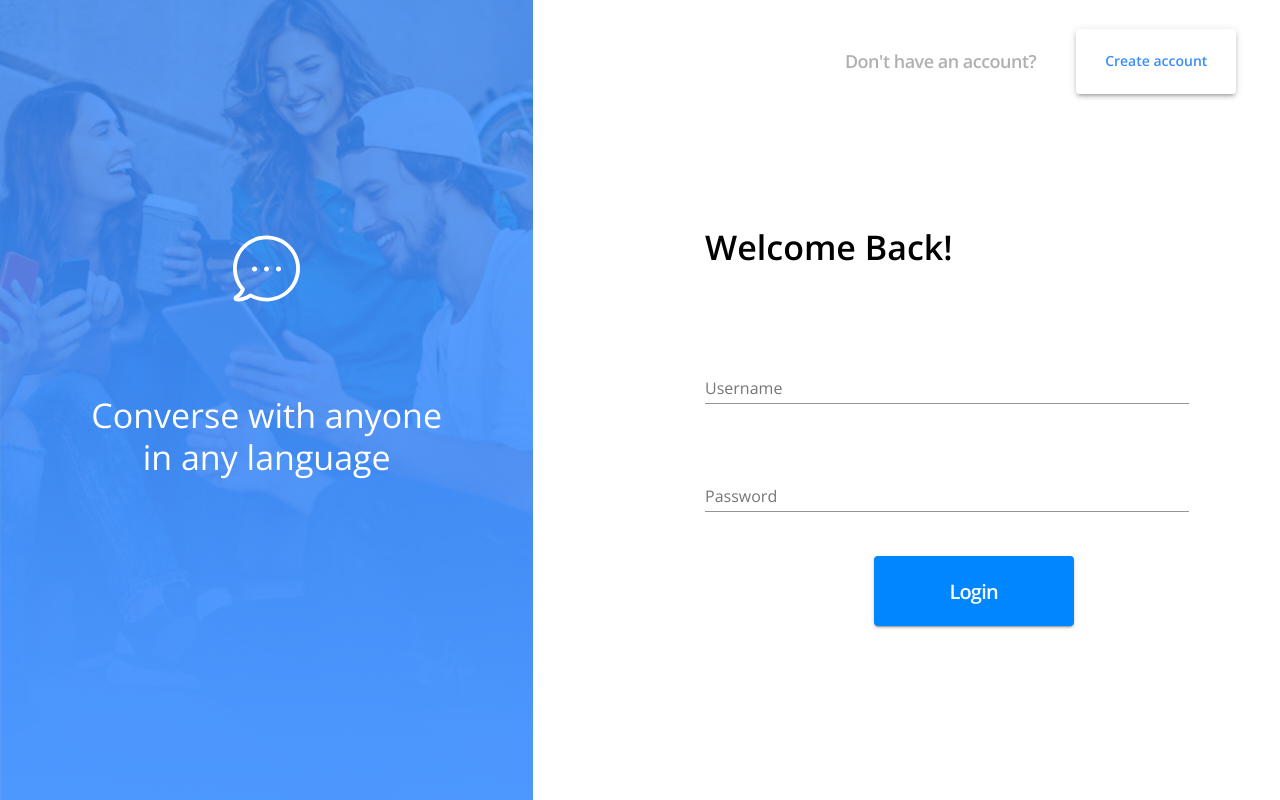
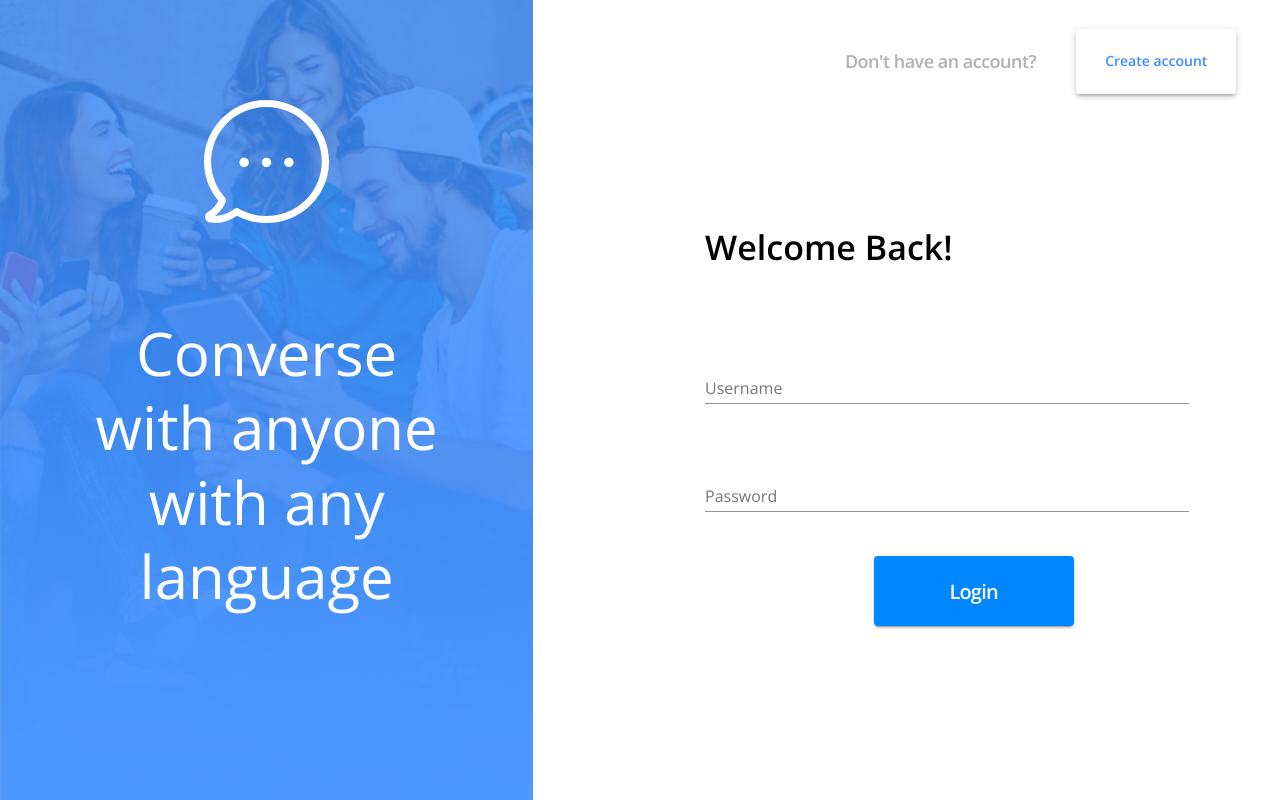
Before and after one commit to parryk303/messenger-9040, a React (Create React App) app in the folder client/: page /login in a window 1280 px wide. Built offline with nearby package versions, Linux system fonts and the light colour scheme; no server answers.

Commit message:
Address comments

```diff
--- a/client/src/Banner.js
+++ b/client/src/Banner.js
@@ -1,17 +1,39 @@
-import { Box, Grid, Typography } from "@material-ui/core";
+import { Box, Grid, Typography, makeStyles } from "@material-ui/core";
 import React from "react";
 import bubble from "./images/bubble.svg";
 
+const useStyles = makeStyles((theme) => ({
+  bubble: {
+    width: 125,
+    [theme.breakpoints.down("md")]: {
+      width: 100,
+      marginTop: 50,
+    },
+  },
+  header: {
+    fontWeight: 500,
+    fontSize: 60,
+    [theme.breakpoints.down("sm")]: {
+      fontSize: 30,
+    },
+    [theme.breakpoints.down("md")]: {
+      fontSize: 40,
+    }
+  }
+}));
+
 const Banner = () => {
+  const classes = useStyles();
+
   return (
     <>
       <Grid>
-        <img src={bubble} alt="bubble" />
+        <img src={bubble} alt="bubble" className={classes.bubble} />
       </Grid>
       <Box p={11}>
         <Grid>
-          <Typography variant="h4" align="center">
-            Converse with anyone in any language
+          <Typography variant="h4" align="center" className={classes.header}>
+            Converse with anyone with any language
           </Typography>
         </Grid>
       </Box>
--- a/client/src/Login.js
+++ b/client/src/Login.js
@@ -13,8 +13,9 @@ import {
 } from "@material-ui/core";
 import { login } from "./store/utils/thunkCreators";
 import LandingPage from "./LandingPage";
+import { theme } from "./themes/theme";
 
-const useStyles = makeStyles((theme) => ({
+const loginSignupStyles = {
   navButton: {
     textAlign: "center",
     variant: "contained",
@@ -32,7 +33,7 @@ const useStyles = makeStyles((theme) => ({
       margin: "5% 0% 11% 5.5%",
     },
     [theme.breakpoints.up("sm")]: {
-      margin: "7% 4% 0% 3%",
+      margin: "7% 4% 7% 3%",
     },
     [theme.breakpoints.up("md")]: {
       margin: "2.5% 0.5% 4% 0%"
@@ -58,7 +59,7 @@ const useStyles = makeStyles((theme) => ({
       margin: "10% 0% 3% 20%",
     },
     [theme.breakpoints.up("sm")]: {
-      margin: "10% 5% 7% 30%",
+      margin: "10% 5% 7% 23%",
     },
     [theme.breakpoints.up("md")]: {
       margin: "10% 5% 0% 36%",
@@ -97,7 +98,9 @@ const useStyles = makeStyles((theme) => ({
   form: {
     width: "90%",
   },
-}));
+};
+
+const useStyles = makeStyles((theme) => (loginSignupStyles));
 
 const Login = (props) => {
   const classes = useStyles();
```
